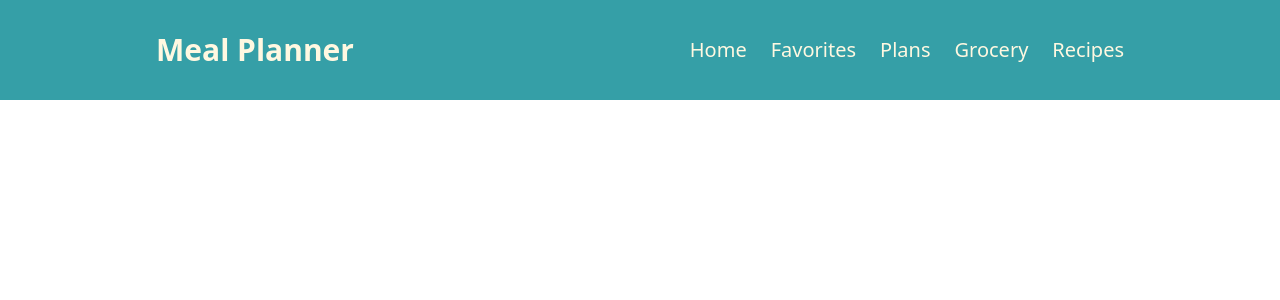
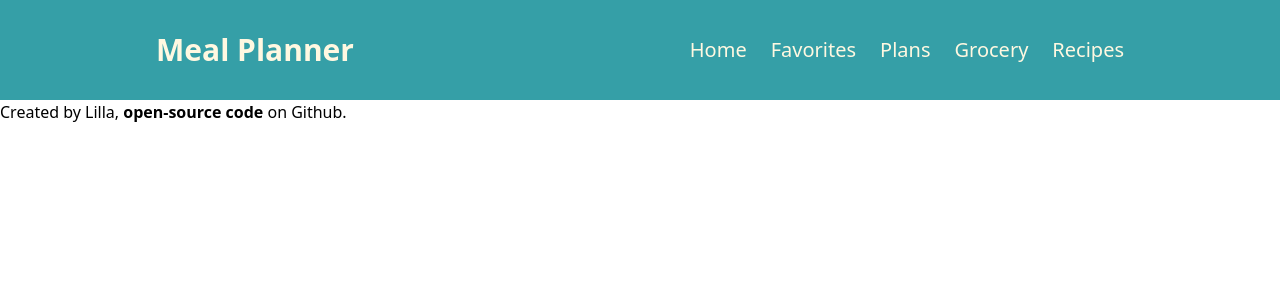
Before and after one commit to Lilla-ctrl/meal-planner, a Next.js app: page / in a window 1280 px wide. Shown: the top 300 px of the page. Built offline with nearby package versions, Linux system fonts and the light colour scheme.

Commit message:
Footer added

```diff
--- /dev/null
+++ b/src/app/Footer.js
@@ -0,0 +1,14 @@
+export default function Footer() {
+  return (
+    <div>
+      Created by Lilla,{" "}
+      <a
+        className="font-bold"
+        href="https://github.com/Lilla-ctrl/meal-planner.git"
+      >
+        open-source code
+      </a>{" "}
+      on Github.
+    </div>
+  );
+}
--- a/src/app/layout.js
+++ b/src/app/layout.js
@@ -1,6 +1,7 @@
 import { Geist, Geist_Mono } from "next/font/google";
 import "./globals.css";
 import Header from "@/app/Header";
+import Footer from "./Footer";
 
 const geistSans = Geist({
   variable: "--font-geist-sans",
@@ -25,6 +26,7 @@ export default function RootLayout({ children }) {
       >
         <Header />
         {children}
+        <Footer />
       </body>
     </html>
   );
```
